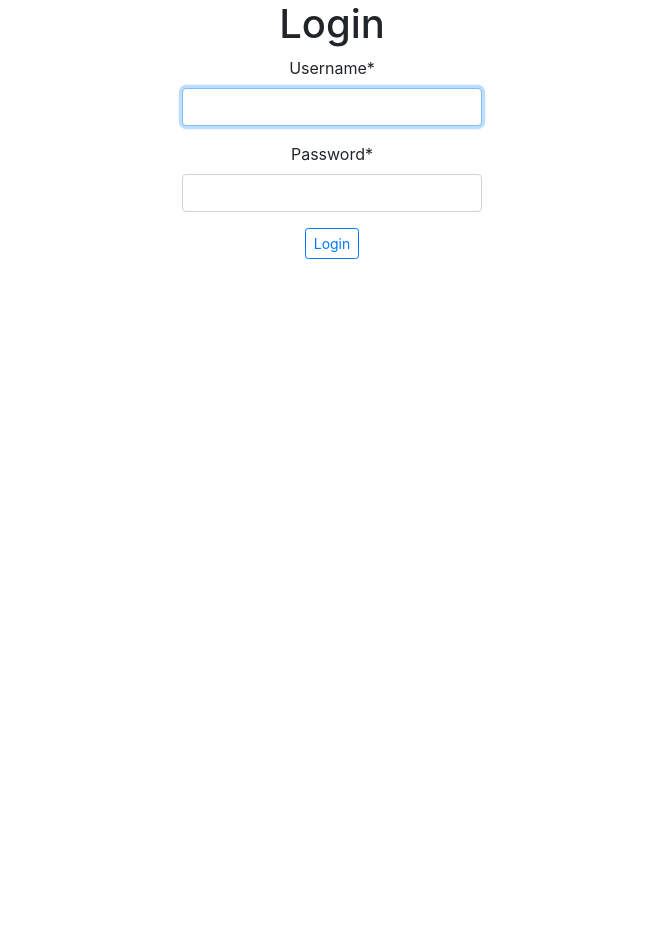
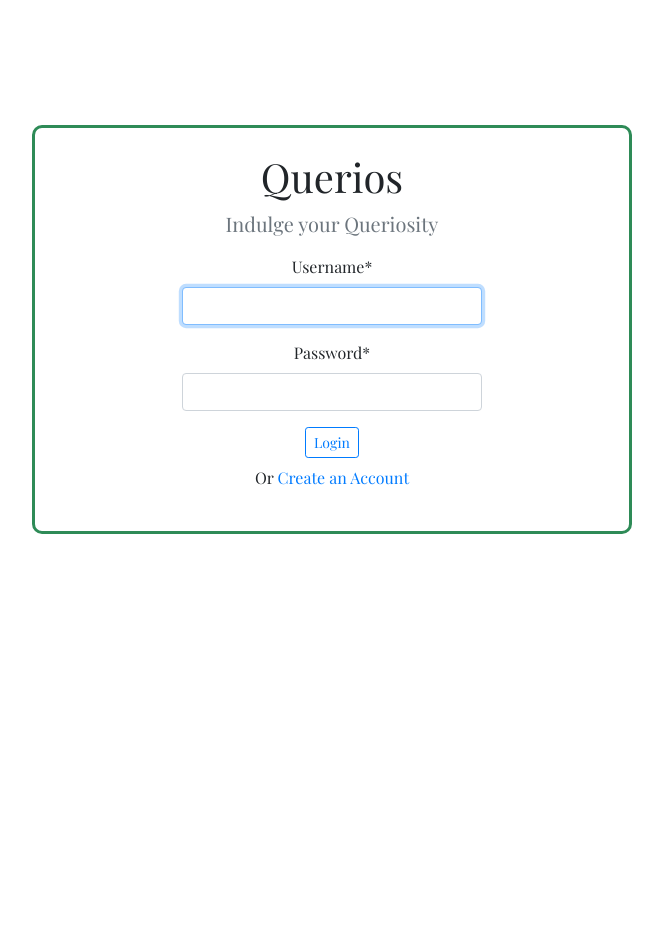
Before and after one commit to jackyng88/Querios, a Django app: page /accounts/login/ in a window 1280 px wide. Shown: the whole page, without its empty margins (308-971 px from the left). Before the commit the page ends 259 px from the top, so only its background shows below. Run offline with Django 3.2, Linux system fonts and the light colour scheme; some libraries are stand-ins or nearby versions.

Commit message:
Added links between registration and login on their respective pages. Added some CSS styling

```diff
--- a/Querios/templates/auth_layout.html
+++ b/Querios/templates/auth_layout.html
@@ -6,7 +6,22 @@
     <meta http-equiv="X-UA-Compatible" content="ie=edge">
     <title>Querios</title>
     <link href="https://stackpath.bootstrapcdn.com/bootstrap/4.3.1/css/bootstrap.min.css" rel="stylesheet" integrity="sha384-ggOyR0iXCbMQv3Xipma34MD+dH/1fQ784/j6cY/iJTQUOhcWr7x9JvoRxT2MZw1T" crossorigin="anonymous">
+    <link href="https://fonts.googleapis.com/css?family=Playfair+Display&display=swap" rel="stylesheet">
     <style>
+        html, body {
+            height: 100%;
+            font-family: "Playfair Display", serif;
+        }
+
+        .auth-box {
+            border: 3px solid seagreen;
+            border-radius: 10px;
+            padding-top: 25px;
+            padding-bottom: 25px;
+            width: 600px;
+            margin: auto;
+        }
+
         .login-form-container {
             width: 300px;
             margin: auto;
@@ -16,13 +31,21 @@
             width: 400px;
             margin: auto;
         }
+
+        .outer-area {
+            margin-top: 125px;
+        }
     </style>
 </head>
 <body>
 
-    <div class="auth-box text-center">
-        {% block content %}
-        {% endblock %}
+    <div class="outer-area">
+        <div class="auth-box text-center">
+            {% block content %}
+            {% endblock %}
+        </div>
+
     </div>
+
 </body>
 </html>
--- a/Querios/templates/django_registration/registration_form.html
+++ b/Querios/templates/django_registration/registration_form.html
@@ -14,6 +14,10 @@
             Create Account
         </button>
     </form>
+    <p class="mt-2">
+        Or
+        <a href="{% url 'login' %}">Login to your Account</a>
+    </p>
 </div>
 
 {% endblock %}
--- a/Querios/templates/registration/login.html
+++ b/Querios/templates/registration/login.html
@@ -2,7 +2,8 @@
 {% load crispy_forms_tags %}
 
 {% block content %}
-<h1>Login</h1>
+<h1>Querios</h1>
+<p class="lead text-muted">Indulge your Queriosity</p>
 <div class="login-form-container">
     <form method="POST">
         {% csrf_token %}
@@ -14,6 +15,10 @@
             Login
         </button>
     </form>
+    <p class="mt-2">
+        Or
+        <a href="{% url 'django_registration_register' %}">Create an Account</a>
+    </p>
 </div>
 
 {% endblock %}
```
Also changed, not shown: Querios/db.sqlite3.
